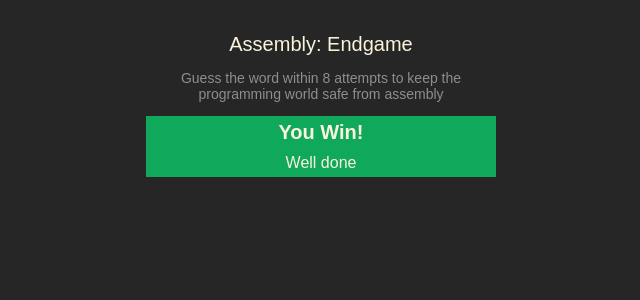
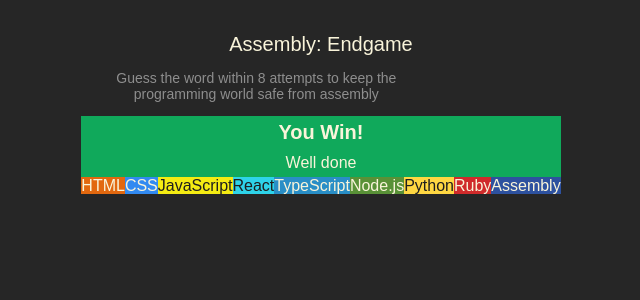
Before and after one commit to Amandecoe/React-Practice, a React (Vite) app in the folder assembly/: page / in a window 1280 px wide. Shown: the top 300 px of the page, without its empty margins (319-959 px from the left). Built offline with nearby package versions, Linux system fonts and the light colour scheme.

Commit message:
arrays successfully coming up to page

```diff
--- a/assembly/src/App.jsx
+++ b/assembly/src/App.jsx
@@ -1,8 +1,17 @@
 import React from "react"
-import { languages } from "./language"
+import  {languages}  from "./language"
 export default function AssemblyEndgame(){
+
+  const languageElements = languages.map(lang=>{
+    const styles = {
+      backgroundColor: lang.backgroundColor,
+      color: lang.color
+    }
+    return(
+    <span style={styles}>{lang.name}</span>
+    )
+  })
   return(
-    <>
     <main>
         <header>
           <h1>Assembly: Endgame</h1>
@@ -13,10 +22,9 @@ export default function AssemblyEndgame(){
             <p>Well done</p>
         </section>
 
-        <section>
-
+        <section className="language-chips">
+            {languageElements}
         </section>
     </main>
-    </>
   )
 }
```
